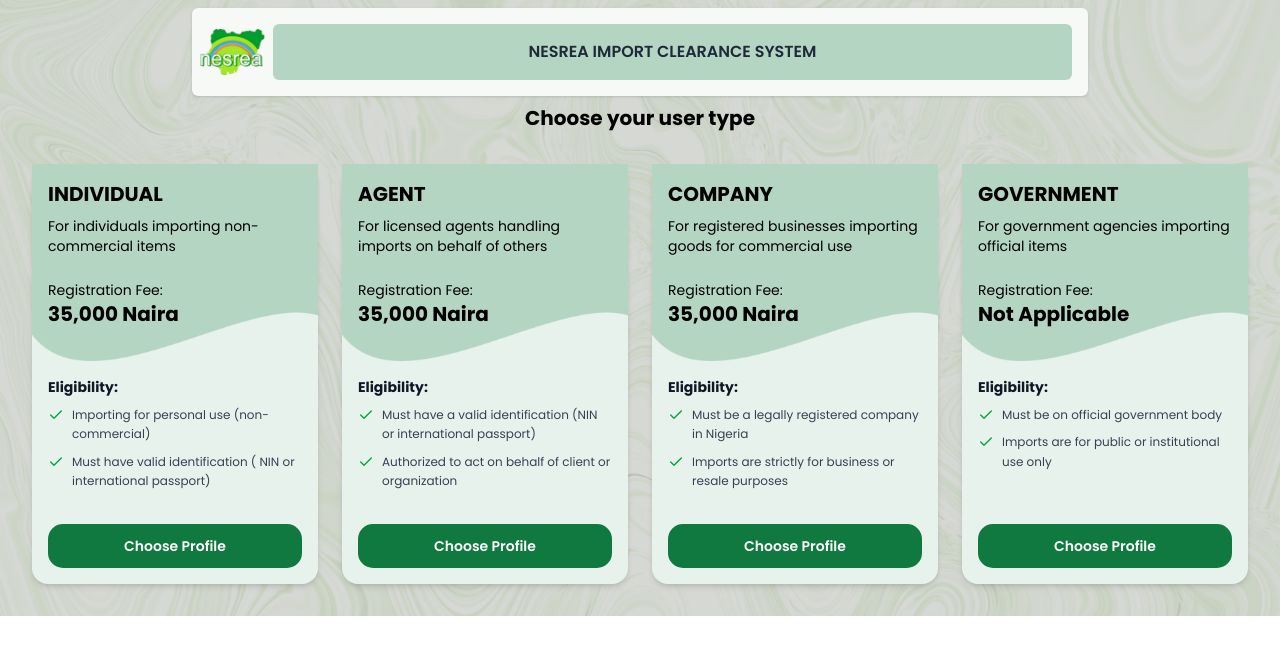
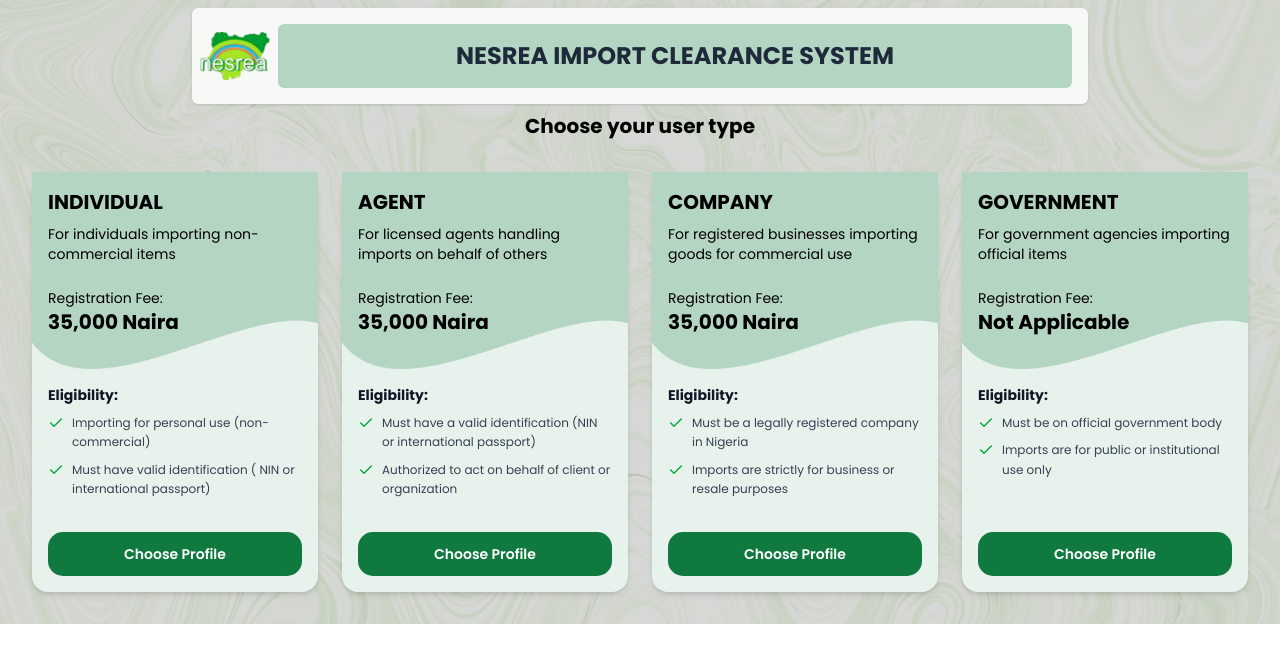
Before and after one commit to Denike-d/nesrea, a Next.js app: page /user-type in a window 1280 px wide. Shown: the top 662 px of the page. Built offline with nearby package versions, Linux system fonts and the light colour scheme.

Commit message:
quick fixes

```diff
--- a/src/app/user-type/forms.tsx
+++ b/src/app/user-type/forms.tsx
@@ -4,6 +4,7 @@
 import { useState } from "react";
 import { ProfileType } from "./page";
 import PrimaryButton from "@/components/landing/uikits/PrimaryButton";
+import HeaderBanner from "@/components/header-banner";
 
 interface RegistrationFormProps {
   profileType: ProfileType;
@@ -413,7 +414,9 @@
   };
 
   return (
-    <div className="bg-[url('/images/rectangle.png')] bg-cover p-8 flex justify-center">
+    <div className="bg-[url('/images/rectangle.png')] bg-cover ">
+      <HeaderBanner />
+      <div className="p-8 flex justify-center">
         <div className="w-full max-w-2xl">
           <button
             onClick={onBack}
@@ -461,5 +464,6 @@
           </div>
         </div>
       </div>
+    </div>
   );
 }
--- a/src/components/header-banner.tsx
+++ b/src/components/header-banner.tsx
@@ -6,10 +6,10 @@
     <div className="pt-2">
       <div className="flex items-center justify-between bg-[#f7f9f6] px-2 py-4 rounded-md shadow-sm max-w-4xl mx-auto ">
         <div className="flex items-center gap-2">
-          <Image src={nesrea} alt="nesrea logo" width={65} />
+          <Image src={nesrea} alt="nesrea logo" width={70} />
         </div>
         <div className="flex-1 mx-2">
-          <div className="bg-[#B5D5C3] text-center py-4 rounded-md font-semibold text-gray-800 text-sm md:text-base">
+          <div className="bg-[#B5D5C3] text-center py-4 rounded-md font-bold text-gray-800 lg:text-2xl md:text-base">
             <p>NESREA IMPORT CLEARANCE SYSTEM</p>
           </div>
         </div>
```
Lines whose indentation alone changed are shown as unchanged.
